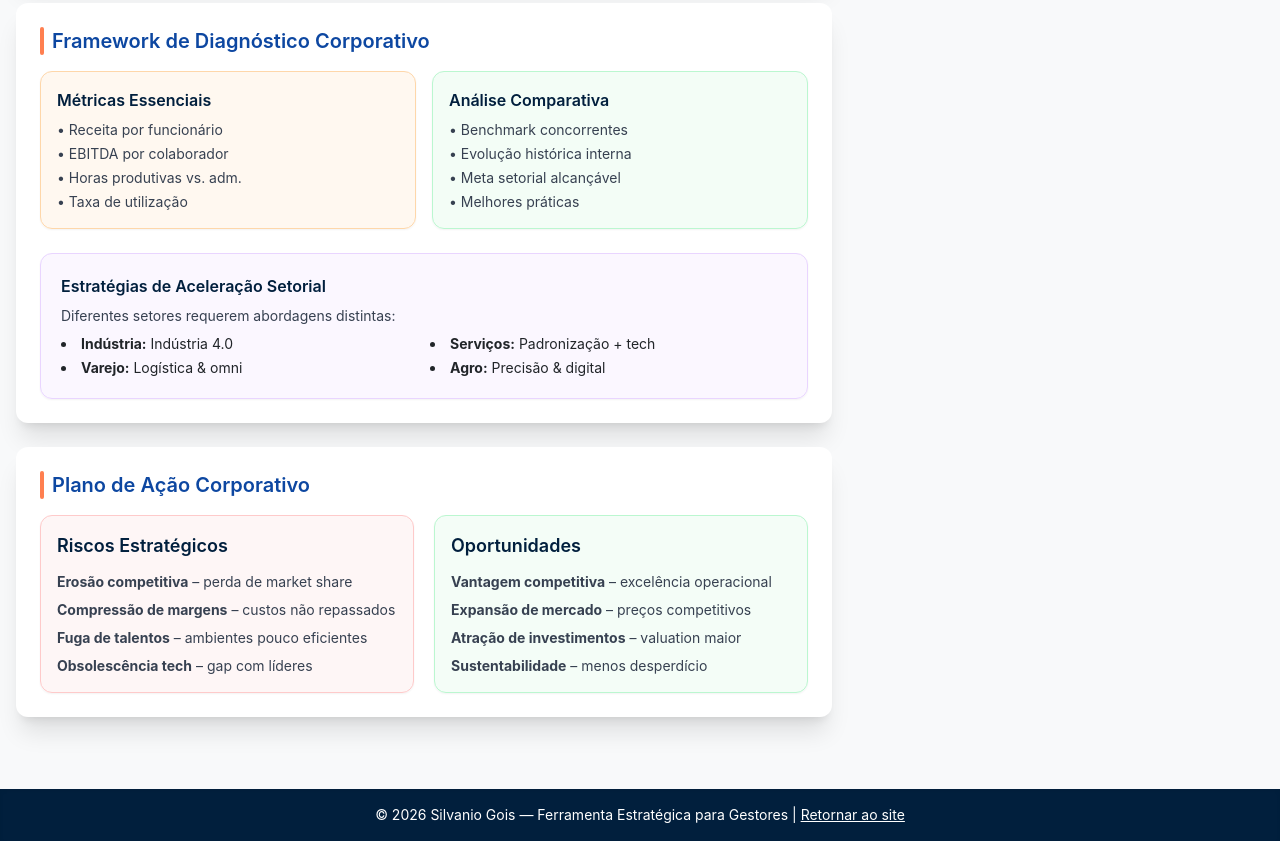
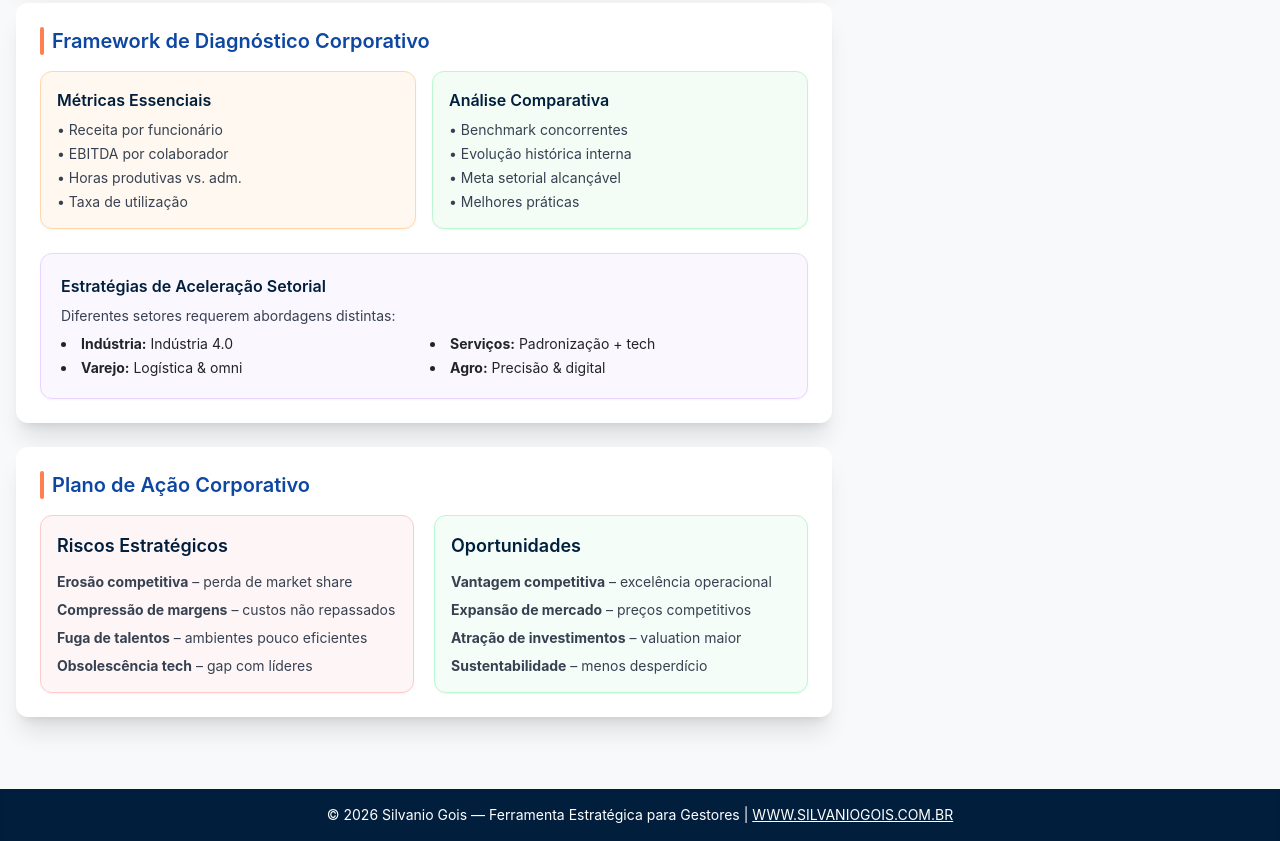
Before and after one commit to SilvanioSG/produtividade_no_brasil, a plain HTML site: page index.html in a window 1280 px wide. Shown: the part 1470-2311 px from the top of the page. Drawn offline with nearby package versions, Linux system fonts and the light colour scheme.

Commit message:
Update index.html

```diff
--- a/index.html
+++ b/index.html
@@ -315,7 +315,7 @@
         <div class="container mx-auto px-4">
             &copy; 2026 Silvanio Gois — Ferramenta Estratégica para Gestores |
             <a href="https://www.silvaniogois.com.br" target="_blank" rel="noopener" class="text-white hover:text-gray-300 underline transition duration-200">
-                Retornar ao site
+                WWW.SILVANIOGOIS.COM.BR
             </a>
         </div>
     </footer>
```
